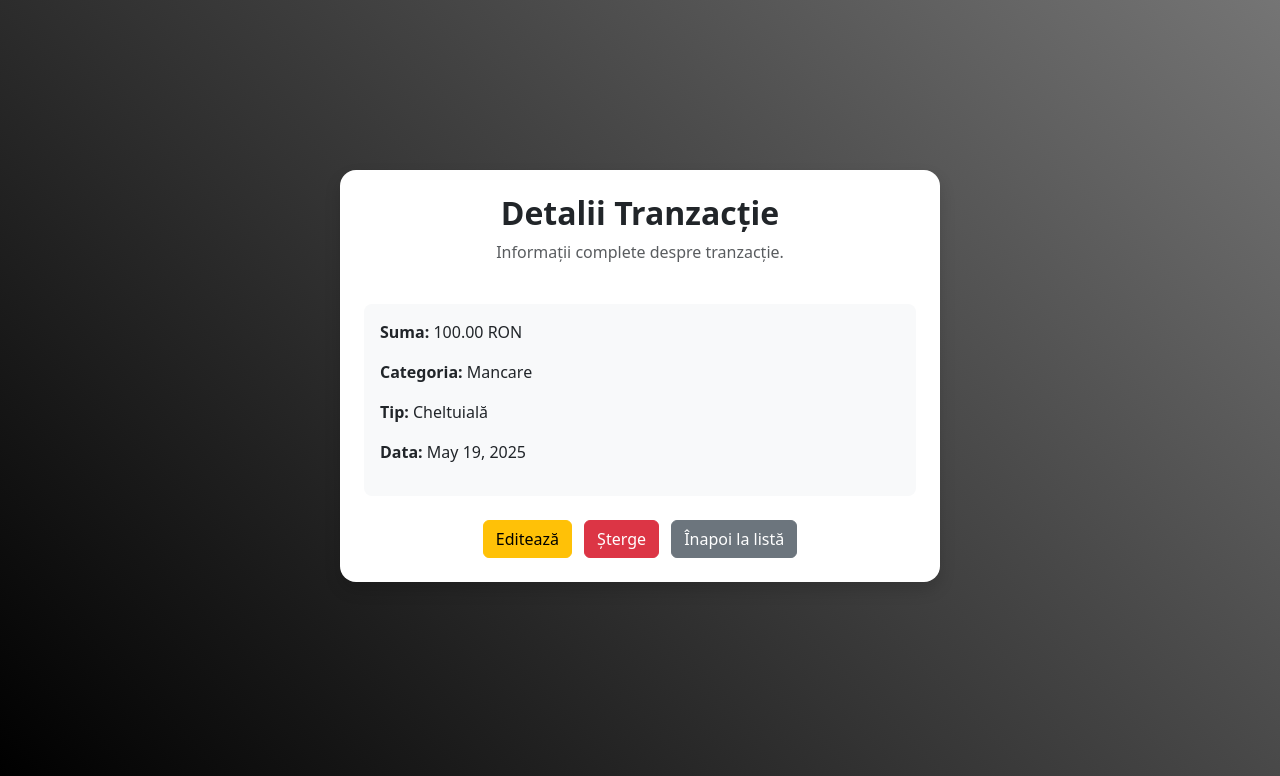
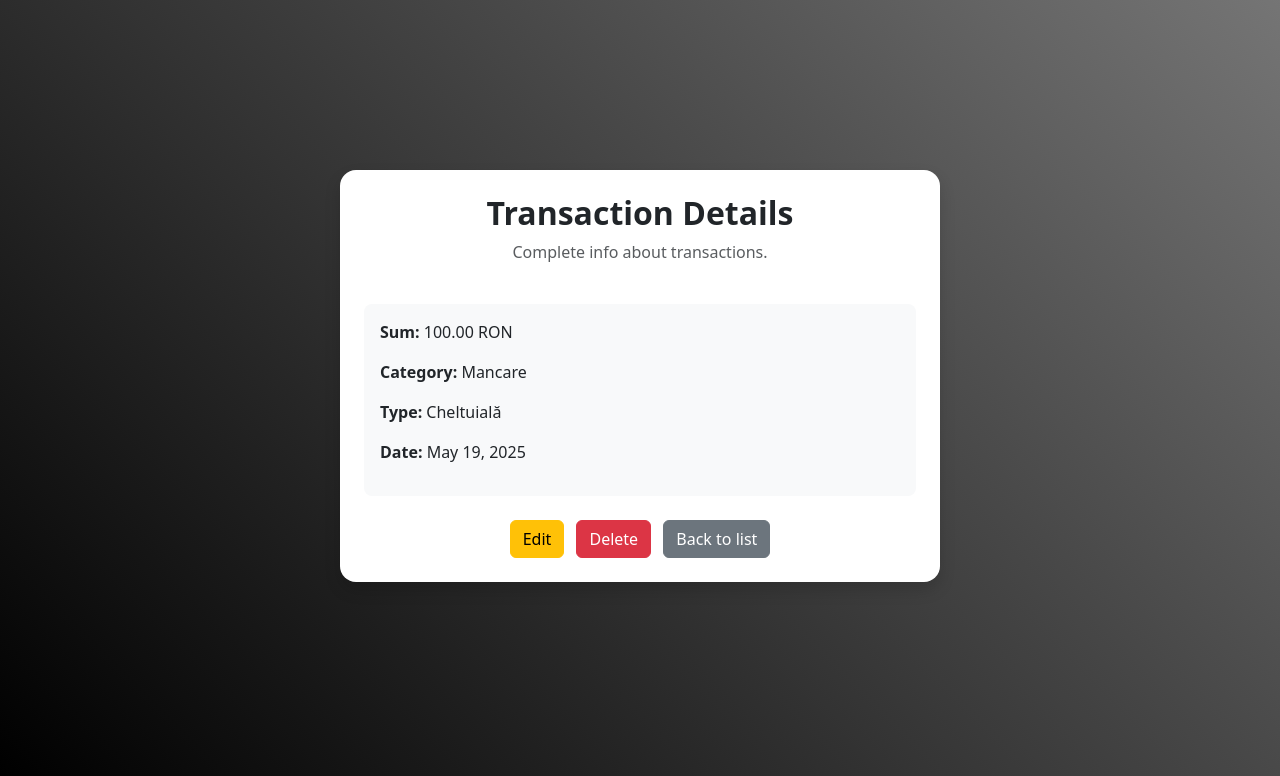
Before and after one commit to Alex739102/SmartMoney, a Django app: page /transaction_details/1/ in a window 1280 px wide. Shown: the part 198-974 px from the top of the page. Run offline with Django 5.2, Linux system fonts and the light colour scheme; a user stored in the database is signed in; data comes from the database, SQL or seed files in the repository.

Commit message:
Modificari

```diff
--- a/templates/finances/transaction_detail.html
+++ b/templates/finances/transaction_detail.html
@@ -1,29 +1,29 @@
 {% extends 'base.html' %}
 
-{% block title %}Detalii Tranzacție{% endblock %}
+{% block title %}TRansactions Details{% endblock %}
 
 {% block content %}
 <div class="container d-flex justify-content-center align-items-center min-vh-100">
   <div class="card shadow border-0 rounded-4 p-4 animate__animated animate__fadeIn" style="max-width: 600px; width: 100%;">
     <div class="text-center mb-4">
-      <h2 class="fw-bold">Detalii Tranzacție</h2>
-      <p class="text-muted">Informații complete despre tranzacție.</p>
+      <h2 class="fw-bold">Transaction Details</h2>
+      <p class="text-muted">Complete info about transactions.</p>
     </div>
 
     <div class="bg-light rounded-3 p-3 mb-4">
-      <p><strong>Suma:</strong> {{ transaction.amount }} RON</p>
-      <p><strong>Categoria:</strong> {{ transaction.category.name }}</p>
-      <p><strong>Tip:</strong> {{ transaction.category.is_income|yesno:"Venit,Cheltuială" }}</p>
-      <p><strong>Data:</strong> {{ transaction.date }}</p>
+      <p><strong>Sum:</strong> {{ transaction.amount }} RON</p>
+      <p><strong>Category:</strong> {{ transaction.category.name }}</p>
+      <p><strong>Type:</strong> {{ transaction.category.is_income|yesno:"Venit,Cheltuială" }}</p>
+      <p><strong>Date:</strong> {{ transaction.date }}</p>
       {% if transaction.description %}
-      <p><strong>Descriere:</strong> {{ transaction.description }}</p>
+      <p><strong>Description:</strong> {{ transaction.description }}</p>
       {% endif %}
     </div>
 
     <div class="text-center">
-      <a href="{% url 'transaction_update' transaction.pk %}" class="btn btn-warning me-2">Editează</a>
-      <a href="{% url 'transaction_delete' transaction.pk %}" class="btn btn-danger me-2">Șterge</a>
-      <a href="{% url 'transaction_list' %}" class="btn btn-secondary">Înapoi la listă</a>
+      <a href="{% url 'transaction_update' transaction.pk %}" class="btn btn-warning me-2">Edit</a>
+      <a href="{% url 'transaction_delete' transaction.pk %}" class="btn btn-danger me-2">Delete</a>
+      <a href="{% url 'transaction_list' %}" class="btn btn-secondary">Back to list</a>
     </div>
   </div>
 </div>
--- a/templates/finances/transaction_update.html
+++ b/templates/finances/transaction_update.html
@@ -1,10 +1,10 @@
 {% extends 'base.html' %}
 
-{% block title %}Editează Tranzacția{% endblock %}
+{% block title %}Edit Transaction{% endblock %}
 
 {% block content %}
 <div class="container mt-5" style="max-width: 600px;">
-    <h2 class="mb-4 text-center">Editează Tranzacția</h2>
+    <h2 class="mb-4 text-center">Edit Transaction</h2>
 
     <form method="post" novalidate>
         {% csrf_token %}
@@ -18,7 +18,7 @@
                 {% endif %}
             </div>
         {% endfor %}
-        <button type="submit" class="btn btn-primary w-100">Salvează modificările</button>
+        <button type="submit" class="btn btn-primary w-100">Save changes</button>
     </form>
 </div>
 {% endblock %}
```
Also changed, not shown: templates/finances/category_delete.html (+8 -8 lines), templates/finances/transaction_delete.html (+8 -8 lines).
